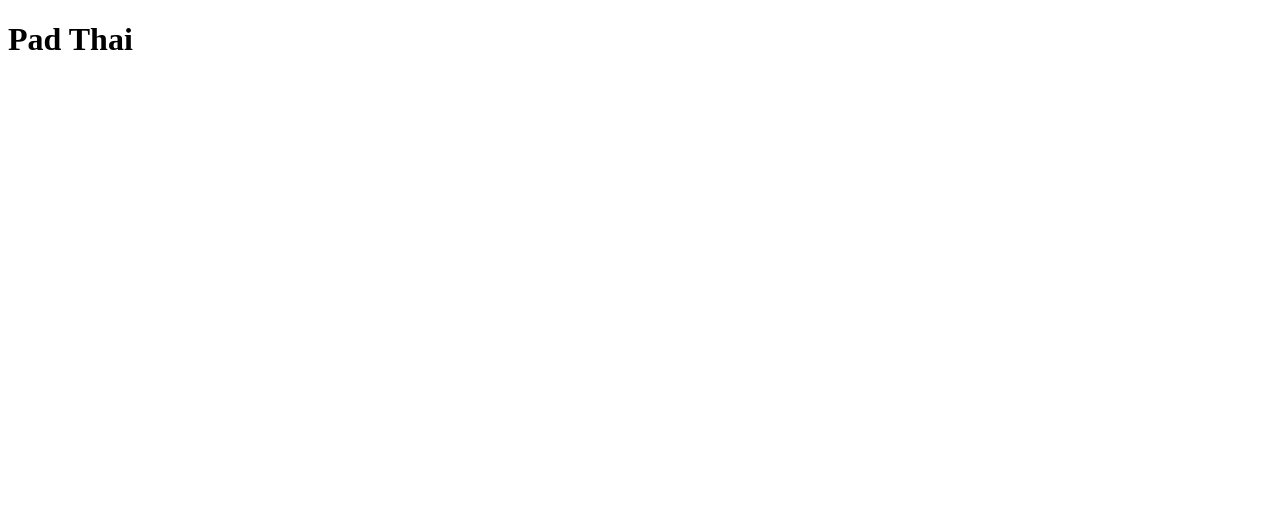
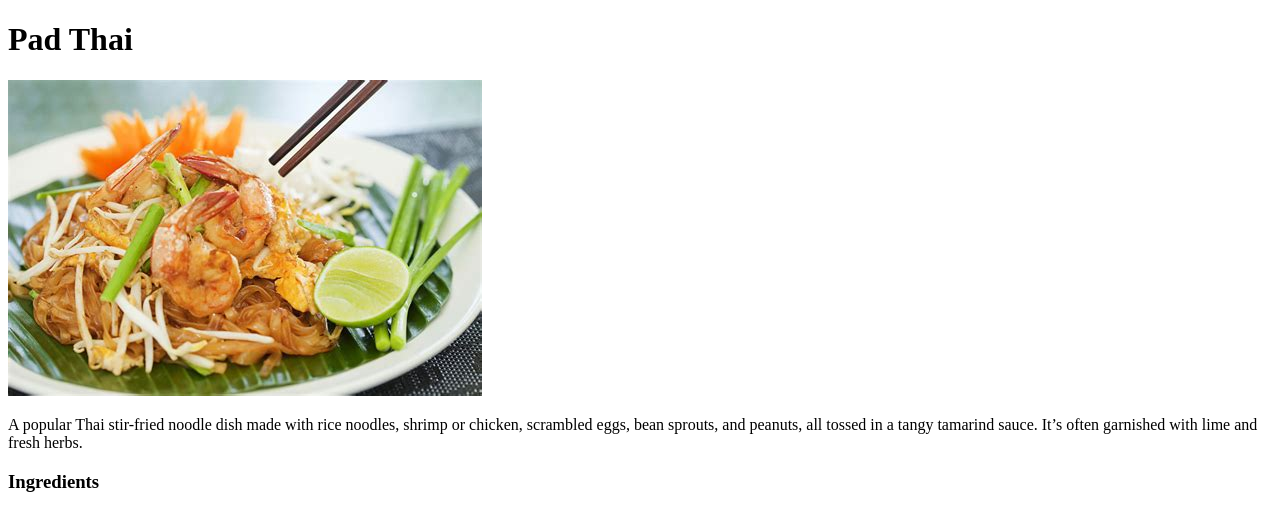
Before and after one commit to EndaMcCabe/odin-recipes, a plain HTML site: page recipes/pad_thai.html in a window 1280 px wide. Drawn offline with Linux system fonts and the light colour scheme.

Commit message:
Add description and Ingredients title for padthai.html

```diff
--- a/recipes/pad_thai.html
+++ b/recipes/pad_thai.html
@@ -6,6 +6,9 @@
     </head>
     <body>
         <h1>Pad Thai</h1>
-        <img>
+        <img src="../img/pad_thai.jpg">
+        <p>A popular Thai stir-fried noodle dish made with rice noodles, shrimp or chicken, scrambled eggs, bean sprouts, and peanuts, all tossed in a tangy tamarind sauce. It’s often garnished with lime and fresh herbs.</p>
+        <h3>Ingredients</h3>
+
     </body>
 </html>
```
